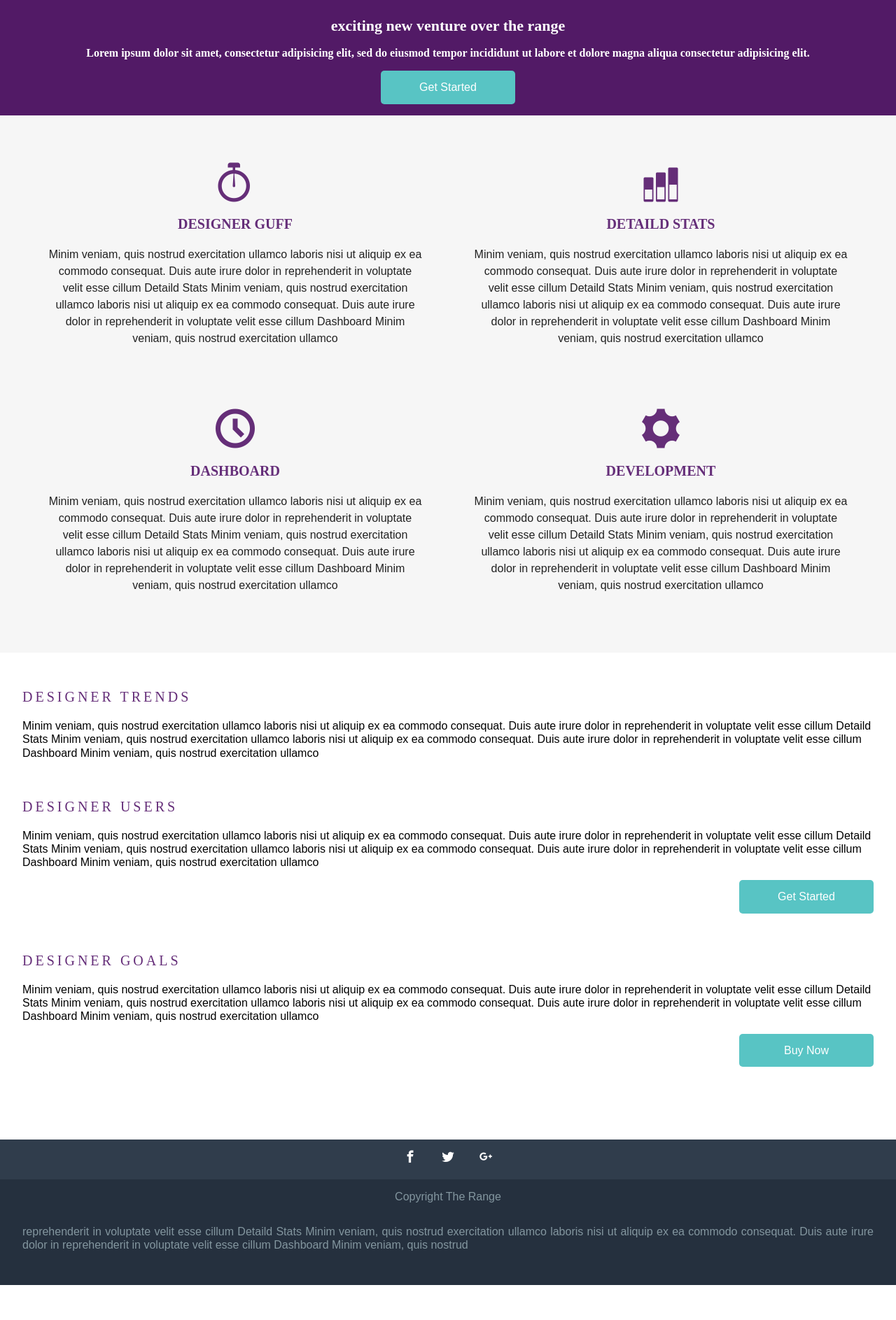
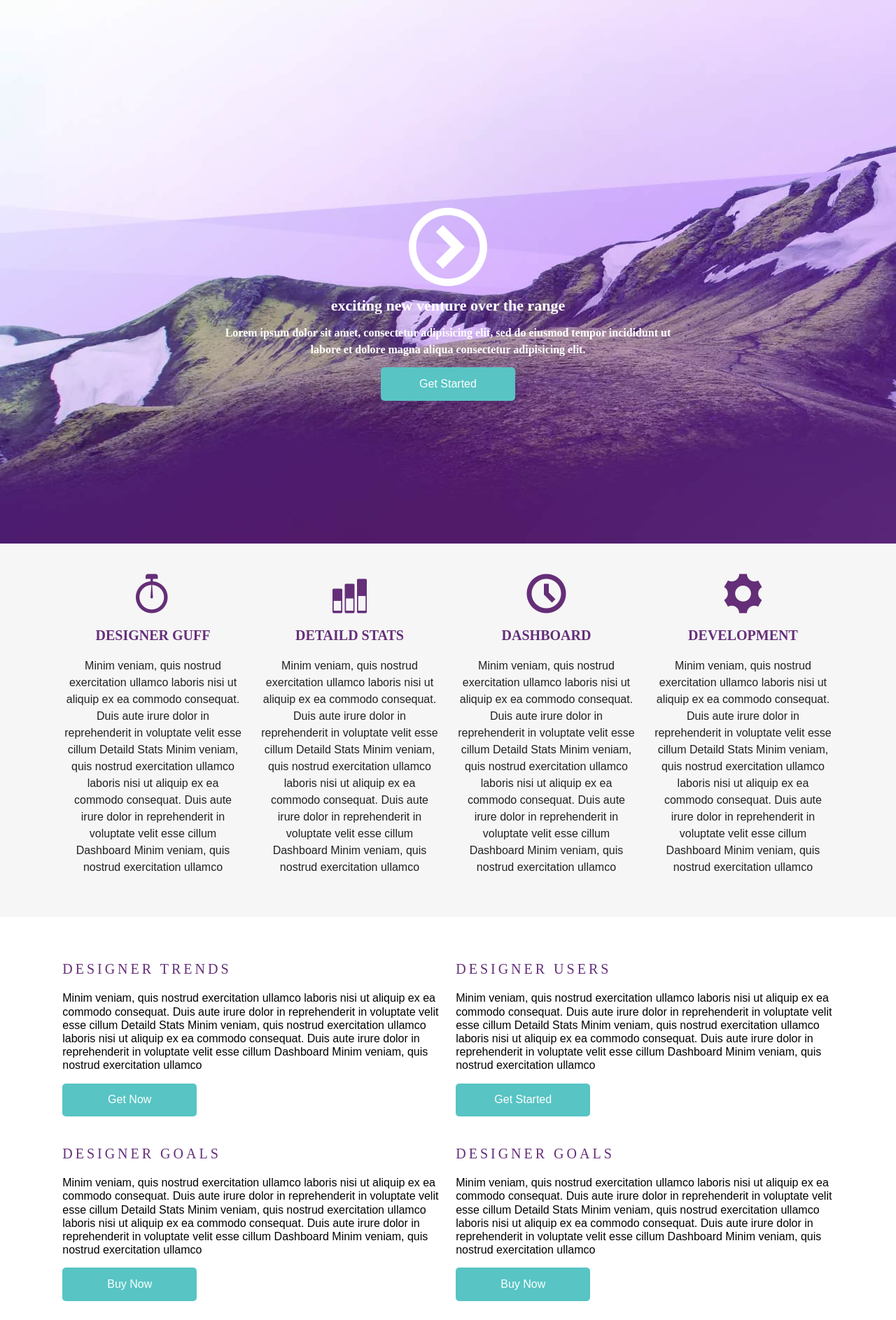
Before and after one commit to XFelipeX/ResponsiveWebSite, a plain HTML site: page index.html in a window 1280 px wide. Shown: the part 87-1974 px from the top of the page at 70% size. Before the commit the page ends 1924 px from the top, so only its background shows below. Drawn offline with Linux system fonts and the light colour scheme; files whose address does not match are found by name.

Commit message:
responsive final

```diff
--- a/css/style.css
+++ b/css/style.css
@@ -13,10 +13,17 @@ h6 {
   font-family: "Oxigen";
 }
 
-.row::after, .clearfix::after{
-  content: ' ';
+.row::after,
+.clearfix::after {
+  content: " ";
   display: block;
   clear: both;
+}
+
+.maxwidth{
+  max-width: 1124px;
+  margin-left: auto;
+  margin-right: auto;
 }
 .button {
   width: 7em;
@@ -31,6 +38,15 @@ h6 {
 
 .button:hover {
   background: #37a0a0;
+}
+
+.icon-play {
+  display: none;
+  height: 5em;
+}
+.icon-play img {
+  max-width: 100%;
+  max-height: 100%;
 }
 .top-header {
   background-color: rgb(243, 236, 236);
@@ -119,88 +135,137 @@ h6 {
   font-size: 1.25em;
   color: #652e79;
   text-transform: uppercase;
-  letter-spacing: .2em;
+  letter-spacing: 0.2em;
   font-weight: normal;
 }
 
 /*footer*/
 
-.hidden{
+.hidden {
   width: 0;
   height: 0;
   overflow: hidden;
-  opacity:0;
+  opacity: 0;
   display: block;
 }
 
-.footer{
+.footer {
   background: #25303e;
-  color:#83969f;
+  color: #83969f;
   text-align: center;
   padding-bottom: 2em;
 }
 
-.footer-menushare{
+.footer-menushare {
   background: #303d4c;
-  padding: 1em .5em;
+  padding: 1em 0.5em;
 }
 
-.footer-menushare li{
+.footer-menushare li {
   display: inline-block;
   margin: 0 1em;
 }
 
-.footer-menushare a{
+.footer-menushare a {
   font-size: 1.1em;
   text-decoration: none;
-  color:white;
+  color: white;
 }
 
-.footer p:last-child{
+.footer p:last-child {
   padding: 1em 2em 0 2em;
   box-sizing: border-box;
   text-align: justify;
 }
-
-@media screen and (min-width: 48.75em){
-  .top-header-logo{
-    float:left;
+/*780px  /  16*/
+@media screen and (min-width: 48.75em) {
+  .top-header-logo {
+    float: left;
   }
-  .top-nav{
+  .top-nav {
     background: transparent;
     float: right;
     margin-top: 30px;
   }
-  .top-nav ul{
+  .top-nav ul {
     margin: 0;
     padding: 0;
   }
-  .top-nav li{
+  .top-nav li {
     display: inline-block;
   }
-  .top-nav a{
+  .top-nav a {
     color: #713a84;
   }
-  .top-nav a:hover{
+  .top-nav a:hover {
     background: #e7d9fc;
   }
-  .top-content{
+  .top-content {
     background: #521a66;
-    color:white;
+    color: white;
   }
-  .top-content-title,.top-content-subtitle{
+  .top-content-title,
+  .top-content-subtitle {
     color: white;
   }
 
-  .col-1-4{
+  .col-1-4 {
     width: 44%;
     margin: 3%;
     float: left;
   }
 
-  .main-content-article .button{
+  .main-content-article .button {
     float: right;
   }
 
+  .icon-play {
+    display: block;
+  }
+}
 
+/*1000 / 16*/
+@media screen and (min-width: 62.5em) {
+  .top-content {
+    background: #521a66 url(../images/bg_topo_1198x670.jpg);
+    background-position: center bottom;
+    height: 20em;
+    padding-top: 17em;
+  }
 }
+
+/**/
+@media screen and (min-width: 74em) {
+  .top-content {
+    background-image: url(../images/bg_topo_1600x1374.jpg);
+    background-position: center top;
+    padding: 19em 20em 10em;
+  }
+
+  .icon-play {
+    height: 7em;
+  }
+
+  .col-1-4 {
+    width: 23%;
+    margin: 1%;
+  }
+
+  .col-1-2 {
+    width: 48%;
+    margin: 1%;
+    float: left;
+  }
+
+  .main-content-article .button {
+    float: none;
+  }
+
+  .footer {
+    clear: both;
+  }
+
+  .main-content article:last-child{
+    margin-bottom: 5em;
+  }
+}
--- a/index.html
+++ b/index.html
@@ -16,6 +16,7 @@
 
   <body>
     <header class="top-header row">
+      <div class="maxwidth">
       <img
         src="images/logo_mob.svg"
         alt="logotipo range hotels"
@@ -30,10 +31,16 @@
           <li><a href="#">Contato</a></li>
         </ul>
       </nav>
+      </div>
     </header>
 
     <main>
+
       <section class="top-content">
+      <div class="maxwidth">
+        <div class="icon-play">
+          <img src="images/icon_play.svg" alt="">
+        </div>
         <h1 class="top-content-title">exciting new venture over the range</h1>
         <h2 class="top-content-subtitle">
           Lorem ipsum dolor sit amet, consectetur adipisicing elit, sed do
@@ -42,9 +49,13 @@
         </h2>
 
         <a href="#" class="button">Get Started </a>
+        </div>
       </section>
 
       <section class="middle-content row">
+        <div class="maxwidth">
+
+
         <article class="col-1-4">
           <span class="icon-stopwatch"></span>
           <h3 class="middle-content-title">Designer Guff</h3>
@@ -100,9 +111,13 @@
             exercitation ullamco
           </p>
         </article>
+
+         </div>
       </section>
       <section class="main-content">
-        <article class="main-content-article">
+        <div class="maxwidth">
+
+        <article class="main-content-article  col-1-2">
           <h3 class="main-content-title">Designer Trends</h3>
           <p>
             Minim veniam, quis nostrud exercitation ullamco laboris nisi ut
@@ -113,8 +128,9 @@
             voluptate velit esse cillum Dashboard Minim veniam, quis nostrud
             exercitation ullamco
           </p>
+          <a href="#" class="button">Get Now</a>
         </article>
-        <article class="main-content-article clearfix">
+        <article class="main-content-article clearfix  col-1-2">
           <h3 class="main-content-title">Designer Users</h3>
           <p>
             Minim veniam, quis nostrud exercitation ullamco laboris nisi ut
@@ -127,7 +143,7 @@
           </p>
           <a href="#" class="button">Get Started</a>
         </article>
-        <article class="main-content-article clearfix">
+        <article class="main-content-article clearfix col-1-2">
           <h3 class="main-content-title">Designer Goals</h3>
           <p>
             Minim veniam, quis nostrud exercitation ullamco laboris nisi ut
@@ -140,6 +156,21 @@
           </p>
           <a href="#" class="button">Buy Now</a>
         </article>
+        <article class="main-content-article clearfix col-1-2">
+          <h3 class="main-content-title">Designer Goals</h3>
+          <p>
+            Minim veniam, quis nostrud exercitation ullamco laboris nisi ut
+            aliquip ex ea commodo consequat. Duis aute irure dolor in
+            reprehenderit in voluptate velit esse cillum Detaild Stats Minim
+            veniam, quis nostrud exercitation ullamco laboris nisi ut aliquip ex
+            ea commodo consequat. Duis aute irure dolor in reprehenderit in
+            voluptate velit esse cillum Dashboard Minim veniam, quis nostrud
+            exercitation ullamco
+          </p>
+          <a href="#" class="button">Buy Now</a>
+        </article>
+
+        </div>
       </section>
     </main>
 
```
